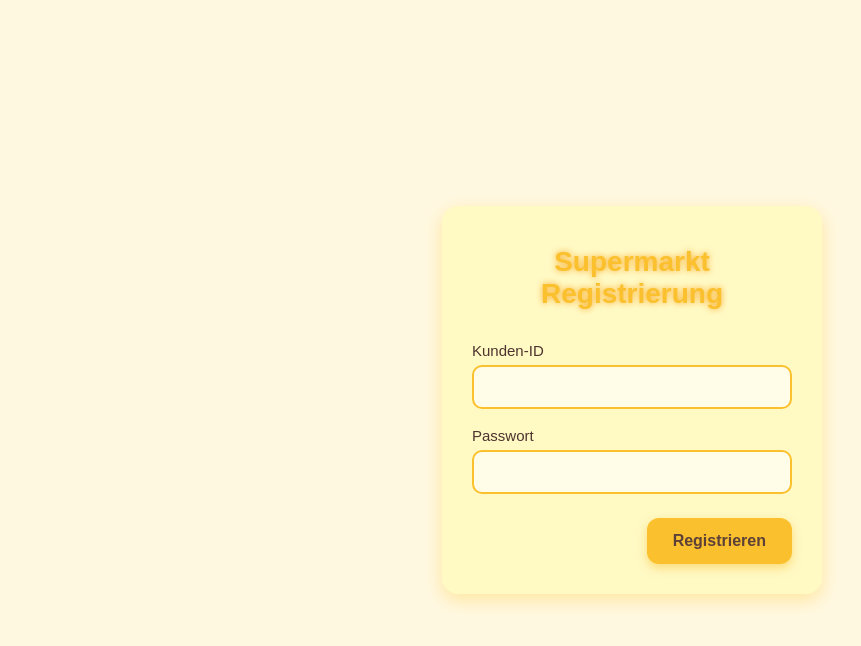
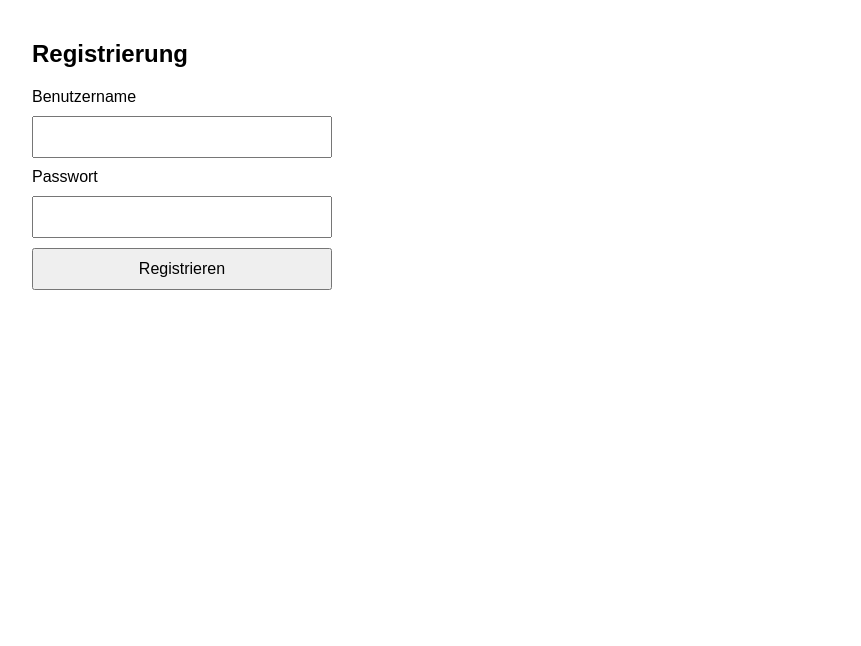
Before and after one commit to Webseite30/Webseite30.github.io, a plain HTML site: page register.html in a window 1280 px wide. Shown: the whole page, without its empty margins (8-869 px from the left). Drawn offline with Linux system fonts and the light colour scheme.

Commit message:
Update register.html

```diff
--- a/register.html
+++ b/register.html
@@ -1,117 +1,85 @@
 <!DOCTYPE html>
 <html lang="de">
 <head>
-  <meta charset="UTF-8" />
-  <title>Supermarkt - Registrierung</title>
+    <meta charset="UTF-8">
+    <title>Registrierung</title>
     <style>
         body {
-      background: #FFF8E1;
-      font-family: 'Arial', sans-serif;
-      display: flex;
-      justify-content: center;
-      align-items: center;
-      height: 100vh;
-      margin: 0;
+            font-family: Arial, sans-serif;
+            margin: 40px;
         }
-    .card {
-      background: #fff9c4;
-      padding: 40px 30px 30px 30px;
-      border-radius: 16px;
-      box-shadow: 0 6px 18px rgba(255, 193, 7, 0.3);
-      width: 380px;
-      box-sizing: border-box;
-    }
-    .header {
-      text-align: center;
-      margin-bottom: 32px;
-    }
-    .header h2 {
-      color: #fbc02d;
-      font-weight: 700;
-      font-size: 28px;
-      margin: 0;
-      text-shadow: 0 0 6px #f9a825;
-    }
-    label {
+        form {
+            max-width: 300px;
             display: flex;
             flex-direction: column;
-      margin-bottom: 18px;
-      font-size: 15px;
-      color: #4e342e;
+            gap: 10px;
         }
-    input {
-      padding: 12px 14px;
-      margin-top: 6px;
-      border: 2px solid #fbc02d;
-      border-radius: 10px;
-      background: #fffde7;
-      font-size: 14px;
-      color: #4e342e;
-      transition: border-color 0.3s ease;
-    }
-    input:focus {
-      border-color: #f9a825;
-      outline: none;
-    }
-
-    .btn-container {
-      display: flex;
-      justify-content: flex-end;
-      margin-top: 24px;
-    }
-
-    .btn-primary {
-      background: #fbc02d;
-      border: none;
-      border-radius: 12px;
-      padding: 14px 26px;
+        input, button {
+            padding: 10px;
             font-size: 16px;
-      font-weight: 700;
-      color: #5d4037;
-      cursor: pointer;
-      box-shadow: 0 4px 10px rgba(251, 192, 45, 0.5);
-      transition: background 0.3s ease;
-    }
-    .btn-primary:hover {
-      background: #f9a825;
-      box-shadow: 0 6px 14px rgba(249, 168, 37, 0.7);
         }
     </style>
 </head>
 <body>
-  <div class="card">
-    <div class="header">
-      <h2>Supermarkt Registrierung</h2>
-    </div>
+
+<h2>Registrierung</h2>
+
 <form id="registerForm">
-      <label for="username">Kunden-ID
-        <input type="text" id="username" required autocomplete="off" />
-      </label>
-      <label for="password">Passwort
-        <input type="password" id="password" required autocomplete="new-password" />
-      </label>
-      <div class="btn-container">
-        <!-- Nur Registrieren-Button -->
-        <button type="submit" class="btn-primary">Registrieren</button>
-      </div>
+    <label>Benutzername</label>
+    <input type="text" id="username" required>
+
+    <label>Passwort</label>
+    <input type="password" id="password" required>
+
+    <button type="submit">Registrieren</button>
 </form>
-  </div>
 
-  <script defer>
-    document.addEventListener('DOMContentLoaded', () => {
+<p id="status"></p>
+
+<script>
+// Startzeit messen
 const startTime = Date.now();
-      const form = document.getElementById('registerForm');
 
-      form.addEventListener('submit', e => {
+// SHA-256 Hash Funktion (Browser basiert)
+async function hashPassword(password) {
+    const msgBuffer = new TextEncoder().encode(password);
+    const hashBuffer = await crypto.subtle.digest("SHA-256", msgBuffer);
+    const hashArray = Array.from(new Uint8Array(hashBuffer));
+    const hashHex = hashArray.map(b => b.toString(16).padStart(2, "0")).join("");
+    return hashHex;
+}
+
+document.getElementById("registerForm").addEventListener("submit", async (e) => {
     e.preventDefault();
-        const u = document.getElementById('username').value;
-        const p = document.getElementById('password').value;
-        const rt = ((Date.now() - startTime) / 1000).toFixed(2);
-        const url = `login.html?username=${encodeURIComponent(u)}&password=${encodeURIComponent(p)}&regtime=${rt}`;
-        console.log('Redirect to:', url);
-        window.location.href = url;
+
+    const username = document.getElementById("username").value;
+    const password = document.getElementById("password").value;
+
+    const timeSpent = Date.now() - startTime;
+    const passwordHash = await hashPassword(password);
+
+    const data = {
+        username: username,
+        passwordHash: passwordHash,
+        timeSpentMs: timeSpent
+    };
+
+    const response = await fetch("/register", {
+        method: "POST",
+        headers: { "Content-Type": "application/json" },
+        body: JSON.stringify(data)
     });
+
+    if (response.ok) {
+        document.getElementById("status").innerText = "Registrierung erfolgreich!";
+        setTimeout(() => {
+            window.location.href = "/login.html";
+        }, 1000);
+    } else {
+        document.getElementById("status").innerText = "Fehler bei der Registrierung.";
+    }
 });
 </script>
+
 </body>
 </html>
```
Lines whose indentation alone changed are shown as unchanged.
